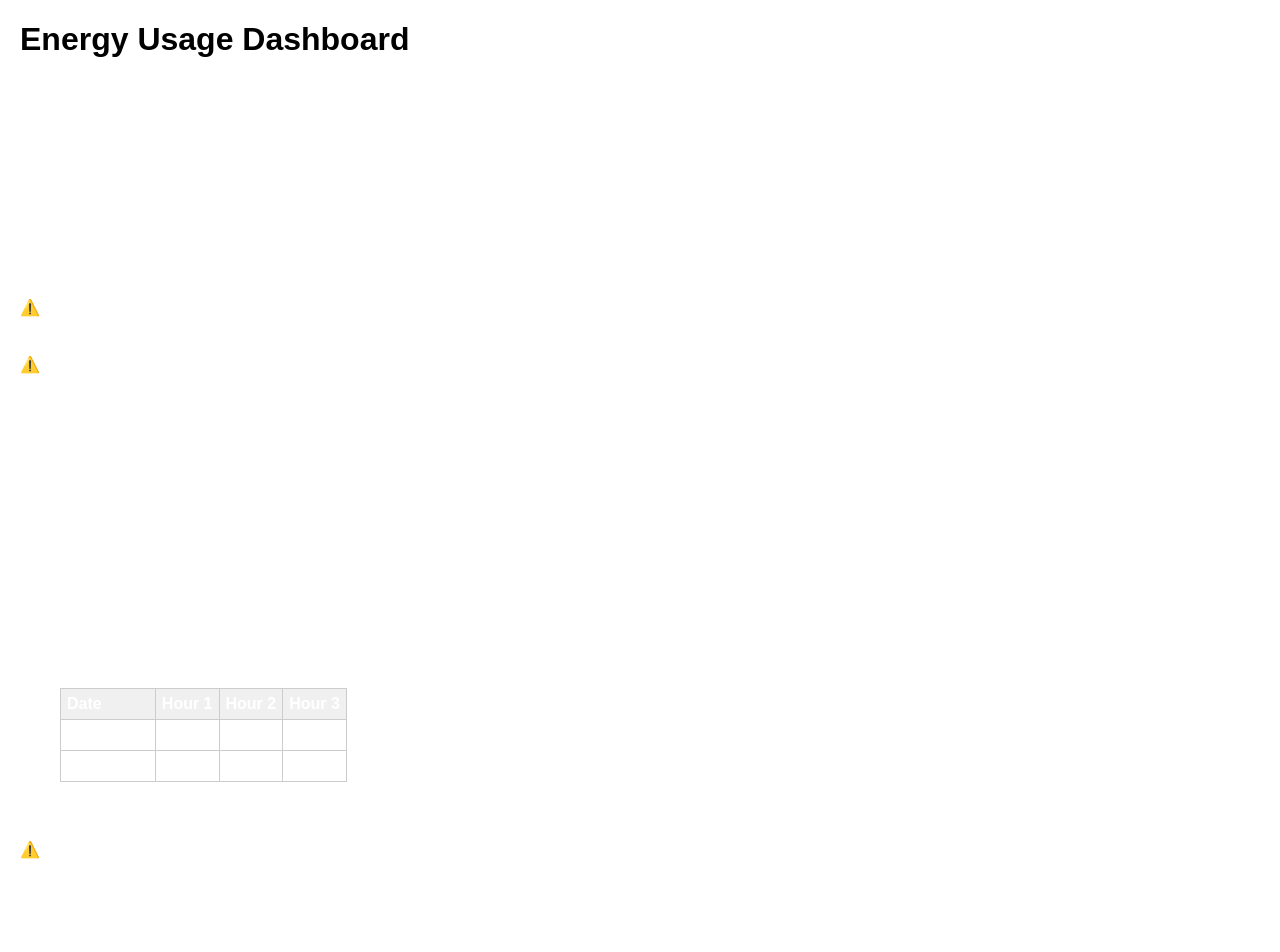
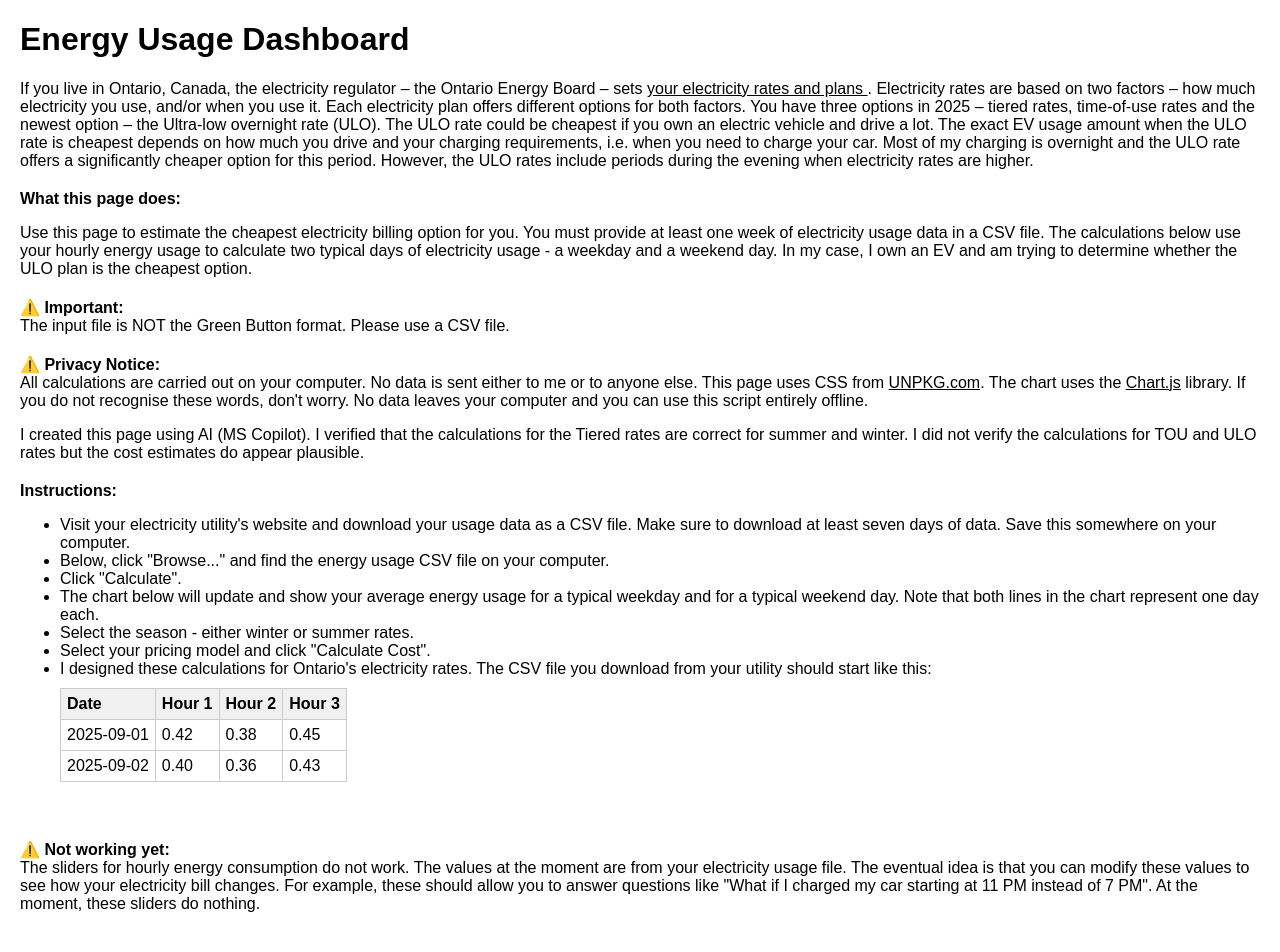
Before and after one commit to eldrichrebello/OntarioULOestimator, a plain HTML site: page testing/index.html in a window 1280 px wide. Shown: the top 952 px of the page. Drawn offline with nearby package versions, Linux system fonts and the light colour scheme.

Commit message:
Update index.html

```diff
--- a/testing/index.html
+++ b/testing/index.html
@@ -32,9 +32,9 @@
 <body>
   <h1>Energy Usage Dashboard</h1>
 
-<p id="dashboardDescription" style="margin-bottom: 20px; font-size: 1rem; color: white;">
+<p id="dashboardDescription" style="margin-bottom: 20px; font-size: 1rem; color: black;">
   If you live in Ontario, Canada, the electricity regulator – the Ontario Energy Board – sets
-  <a href="https://www.oeb.ca/consumer-information-and-protection/electricity-rates" target="_blank" style="color: white; text-decoration: underline;">
+  <a href="https://www.oeb.ca/consumer-information-and-protection/electricity-rates" target="_blank" style="color: black; text-decoration: underline;">
     your electricity rates and plans
   </a>. Electricity rates are based on two factors – how much electricity you use, and/or when you use it.
   Each electricity plan offers different options for both factors. You have three options in 2025 – tiered rates,
@@ -45,9 +45,9 @@
   periods during the evening when electricity rates are higher.
 </p>
 
-<p style="margin-top: 20px; font-size: 1rem; color: white;">
+<p style="margin-top: 20px; font-size: 1rem; color: black;">
   <strong>What this page does:</strong><br>
-<p id="dashboardDescription" style="margin-bottom: 20px; font-size: 1rem; color: white;">
+<p id="dashboardDescription" style="margin-bottom: 20px; font-size: 1rem; color: black;">
   Use this page to estimate the cheapest electricity billing option for you. You must
   provide at least one week of electricity usage data in a CSV file. The calculations below
   use your hourly energy usage to calculate two typical days of electricity usage - a weekday
@@ -56,31 +56,31 @@
   option.
  </p>
 
- <p style="margin-top: 20px; font-size: 1rem; color: white;">
+ <p style="margin-top: 20px; font-size: 1rem; color: black;">
   <strong>⚠️ Important:</strong><br>
   The input file is NOT the Green Button format. Please use a CSV file.
 </p>
 
-<p style="margin-top: 20px; font-size: 1rem; color: white;">
+<p style="margin-top: 20px; font-size: 1rem; color: black;">
   <strong>⚠️ Privacy Notice:</strong><br>
   All calculations are carried out on your computer. No data is sent either to me or to
-  anyone else. This page uses CSS from <a href="https://unpkg.com/" target="_blank" style="color: white; text-decoration: underline;">UNPKG.com</a>.
-  The chart uses the <a href="https://www.chartjs.org/" target="_blank" style="color: white; text-decoration: underline;">Chart.js</a> library. If you do not recognise these words, don't worry.
+  anyone else. This page uses CSS from <a href="https://unpkg.com/" target="_blank" style="color: black; text-decoration: underline;">UNPKG.com</a>.
+  The chart uses the <a href="https://www.chartjs.org/" target="_blank" style="color: black; text-decoration: underline;">Chart.js</a> library. If you do not recognise these words, don't worry.
   No data leaves your computer and you can use this script entirely offline.
 </p>
 
 
 
-<p id="dashboardDescription" style="margin-bottom: 20px; font-size: 1rem; color: white;">
+<p id="dashboardDescription" style="margin-bottom: 20px; font-size: 1rem; color: black;">
   I created this page using AI (MS Copilot). I verified that the calculations for the
   Tiered rates are correct for summer and winter. I did not verify the calculations for
   TOU and ULO rates but the cost estimates do appear plausible.
 </p>
 
-<p style="margin-top: 20px; font-size: 1rem; color: white;">
+<p style="margin-top: 20px; font-size: 1rem; color: black;">
   <strong>Instructions:</strong><br>
 
-<ul style="margin-bottom: 20px; font-size: 1rem; color: white;">
+<ul style="margin-bottom: 20px; font-size: 1rem; color: black;">
   <li>Visit your electricity utility's website and download your usage data as a
   CSV file. Make sure to download at least seven days of data. Save this somewhere on your computer.</li>
   <li>Below, click "Browse..." and find the energy usage CSV file on your computer.</li>
@@ -116,7 +116,7 @@
 
 <br>
 
- <p style="margin-top: 20px; font-size: 1rem; color: white;">
+ <p style="margin-top: 20px; font-size: 1rem; color: black;">
   <strong>⚠️ Not working yet:</strong><br>
   The sliders for hourly energy consumption do not work. The values at the moment are from
   your electricity usage file. The eventual idea is that you can modify these values to see how
@@ -126,7 +126,7 @@
 
 <br>
 
-<p style="margin-top: 20px; font-size: 1rem; color: white;">
+<p style="margin-top: 20px; font-size: 1rem; color: black;">
   <strong>Input - Your electricity usage file goes here:</strong><br>
 
   <input type="file" id="csvFile" accept=".csv">
```
